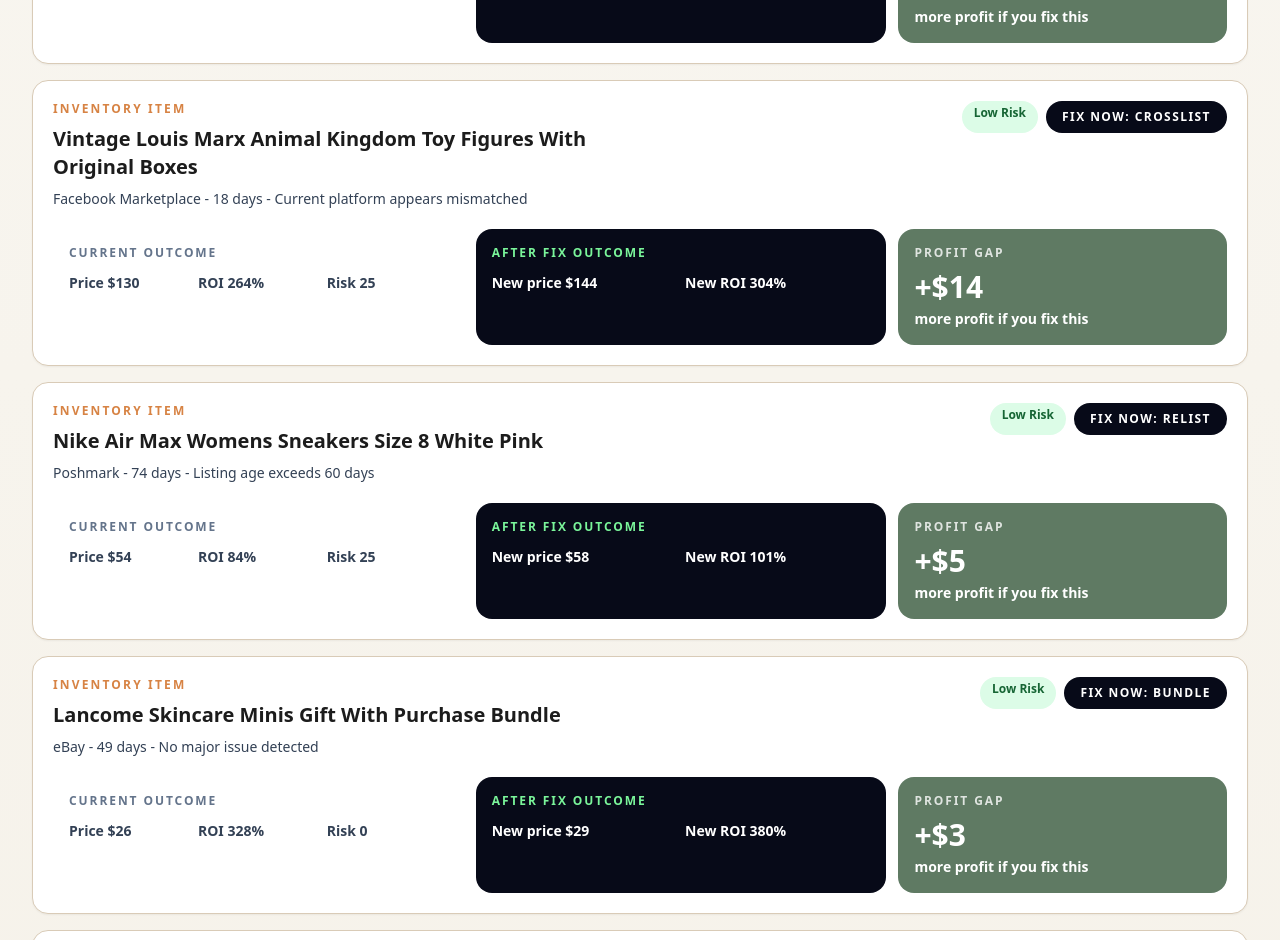
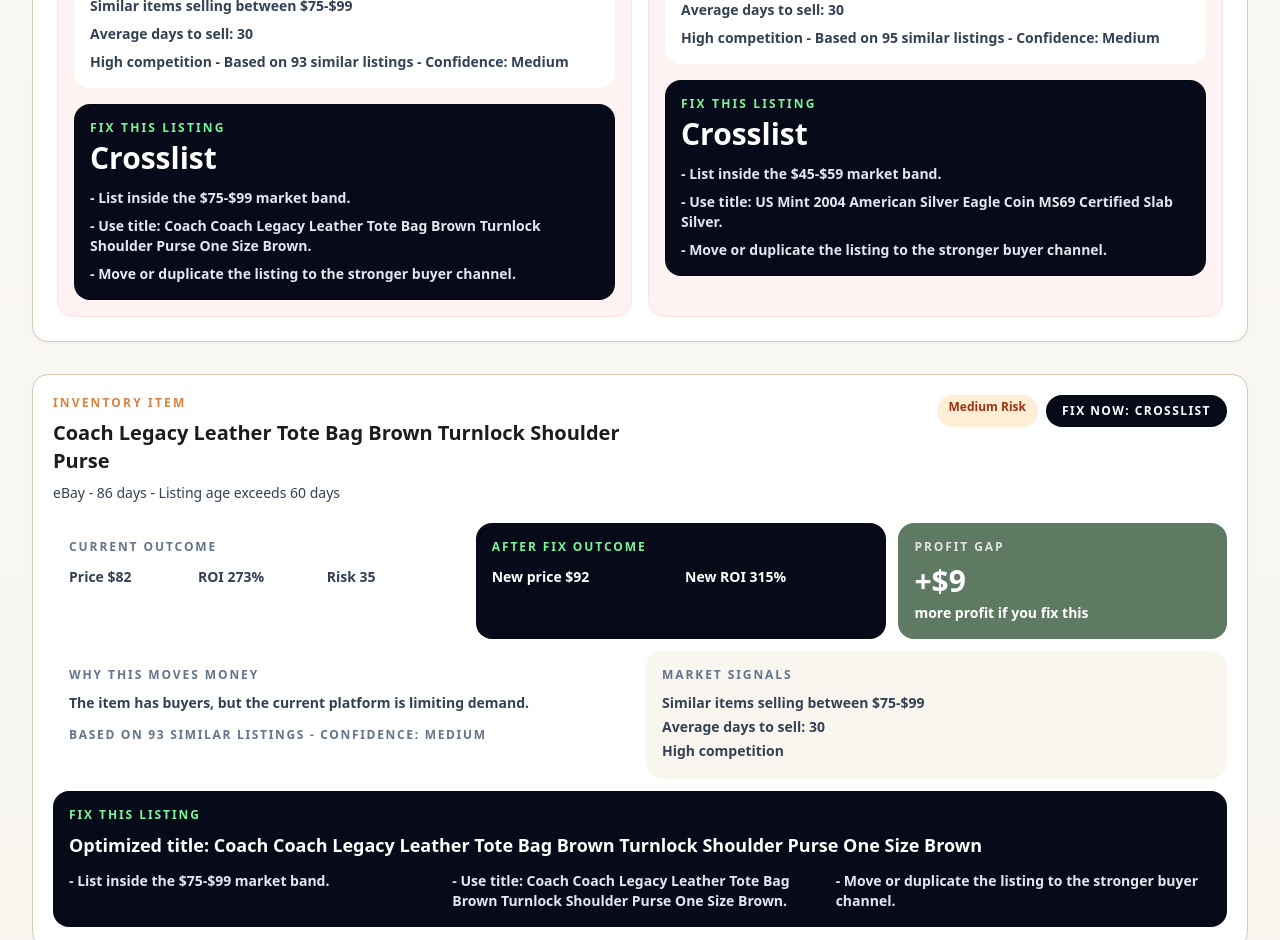
Before and after one commit to RejectedDope/ResaleIQ, a Next.js app: page /dead-listings in a window 1280 px wide. Shown: the part 1860-2800 px from the top of the page. Built offline with nearby package versions, Linux system fonts and the light colour scheme.

Commit message:
Add trust and execution details to Recovery Room

```diff
--- a/app/dead-listings/page.tsx
+++ b/app/dead-listings/page.tsx
@@ -41,12 +41,45 @@
   };
 }
 
+function marketSignals(item: InventoryItem, riskScore: number) {
+  const low = Math.max(6, item.targetSalePrice * (riskScore > 60 ? 0.72 : 0.82));
+  const high = item.targetSalePrice * (riskScore > 60 ? 0.96 : 1.08);
+  const similarCount = Math.max(18, Math.round(42 + item.title.length / 2 + item.listingAgeDays / 4));
+  const daysToSell = Math.max(9, Math.round(18 + riskScore / 3 + (item.targetSalePrice < 25 ? 8 : 0)));
+  const competition = similarCount > 85 ? 'High competition' : similarCount > 55 ? 'Medium competition' : 'Low competition';
+  const confidence = riskScore < 35 ? 'High' : riskScore < 65 ? 'Medium' : 'Low';
+
+  return { low, high, similarCount, daysToSell, competition, confidence };
+}
+
+function moneyExplanation(item: InventoryItem, action: string, riskScore: number) {
+  if (action === 'Reprice') return 'Price is above the simulated market band for the current demand level.';
+  if (action === 'Crosslist') return 'The item has buyers, but the current platform is limiting demand.';
+  if (action === 'Bundle') return 'Low-ticket margin improves when shipping and handling are spread across a bundle.';
+  if (action === 'Donate/Liquidate') return 'Weak margin and stale age make recovery time more expensive than the upside.';
+  if (riskScore > 60) return 'Low visibility and stale age are discounting the current expected sale price.';
+  return 'A cleaner title and pricing reset should improve buyer confidence without inflating the price.';
+}
+
+function optimizedTitle(item: InventoryItem) {
+  return [item.brand, item.title, item.size !== 'OS' ? item.size : '', item.color].filter(Boolean).join(' ').replace(/\s+/g, ' ').slice(0, 80);
+}
+
+function keyChanges(item: InventoryItem, action: string, signals: ReturnType<typeof marketSignals>) {
+  return [
+    `List inside the $${signals.low.toFixed(0)}-$${signals.high.toFixed(0)} market band.`,
+    `Use title: ${optimizedTitle(item)}.`,
+    action === 'Crosslist' ? 'Move or duplicate the listing to the stronger buyer channel.' : `Execute action: ${action}.`,
+  ];
+}
+
 export default function DeadListingsPage() {
   const rows = sampleInventory.map((item) => {
     const analysis = analyzeListing(item);
     const current = currentOutcome(item, analysis.deadListingRisk.riskScore);
     const fixed = fixedOutcome(item, analysis.deadListingRisk.recommendedAction, analysis.deadListingRisk.riskScore);
-    return { item, analysis, current, fixed };
+    const signals = marketSignals(item, analysis.deadListingRisk.riskScore);
+    return { item, analysis, current, fixed, signals };
   });
   const total = rows.length || 1;
   const recoverableRevenue = rows.reduce((sum, row) => sum + row.item.targetSalePrice, 0);
@@ -64,7 +97,7 @@
           <div>
             <h2 className="text-4xl font-extrabold tracking-tight md:text-5xl">Fix the items costing you money right now.</h2>
             <p className="mt-4 max-w-3xl text-sm leading-7 text-slate-300">
-              Every row shows the current money outcome, the after-fix outcome, and the exact profit gap.
+              Every row shows the current money outcome, the after-fix outcome, market context, and the exact listing fix to execute.
             </p>
           </div>
           <div className="rounded-2xl bg-white/10 px-5 py-4">
@@ -90,7 +123,7 @@
           <p className="text-sm font-semibold text-slate-600">Sorted by profit improvement</p>
         </div>
         <div className="mt-5 grid gap-4 md:grid-cols-2">
-          {emergencyQueue.map(({ item, analysis, current, fixed }) => (
+          {emergencyQueue.map(({ item, analysis, current, fixed, signals }) => (
             <div key={item.title} className="rounded-2xl border border-red-100 bg-red-50 p-4">
               <div className="flex items-start justify-between gap-3">
                 <div>
@@ -115,9 +148,24 @@
                 </div>
               </div>
 
+              <p className="mt-3 rounded-2xl bg-white px-4 py-3 text-sm font-bold leading-6 text-slate-700">
+                {moneyExplanation(item, analysis.deadListingRisk.recommendedAction, analysis.deadListingRisk.riskScore)}
+              </p>
+
+              <div className="mt-3 grid gap-2 rounded-2xl bg-white p-4 text-sm font-bold text-slate-700">
+                <p>Similar items selling between ${signals.low.toFixed(0)}-${signals.high.toFixed(0)}</p>
+                <p>Average days to sell: {signals.daysToSell}</p>
+                <p>{signals.competition} - Based on {signals.similarCount} similar listings - Confidence: {signals.confidence}</p>
+              </div>
+
               <div className="mt-4 rounded-2xl bg-[#070A18] p-4 text-white">
-                <p className="text-xs font-bold uppercase tracking-[0.18em] text-[#7AF59A]">Fix Now</p>
+                <p className="text-xs font-bold uppercase tracking-[0.18em] text-[#7AF59A]">Fix This Listing</p>
                 <p className="mt-1 text-3xl font-extrabold">{analysis.deadListingRisk.recommendedAction}</p>
+                <ul className="mt-3 space-y-2 text-sm font-semibold text-slate-200">
+                  {keyChanges(item, analysis.deadListingRisk.recommendedAction, signals).map((change) => (
+                    <li key={change}>- {change}</li>
+                  ))}
+                </ul>
               </div>
             </div>
           ))}
@@ -125,7 +173,7 @@
       </div>
 
       <div className="grid gap-4">
-        {rows.map(({ item, analysis, current, fixed }) => {
+        {rows.map(({ item, analysis, current, fixed, signals }) => {
           const high = analysis.deadListingRisk.riskLevel === 'High';
           return (
             <div key={item.title} className={`rounded-2xl border p-5 shadow-sm ${high ? 'border-red-200 bg-red-50' : 'border-tan bg-white'}`}>
@@ -163,6 +211,30 @@
                   <p className="mt-1 text-sm font-bold">more profit if you fix this</p>
                 </div>
               </div>
+
+              <div className="mt-3 grid gap-3 lg:grid-cols-[1fr_1fr]">
+                <div className="rounded-2xl bg-white p-4 text-sm font-bold leading-6 text-slate-700">
+                  <p className="text-xs font-extrabold uppercase tracking-[0.16em] text-slate-500">Why this moves money</p>
+                  <p className="mt-2">{moneyExplanation(item, analysis.deadListingRisk.recommendedAction, analysis.deadListingRisk.riskScore)}</p>
+                  <p className="mt-3 text-xs uppercase tracking-[0.14em] text-slate-500">Based on {signals.similarCount} similar listings - Confidence: {signals.confidence}</p>
+                </div>
+                <div className="rounded-2xl bg-ivory p-4 text-sm font-bold leading-6 text-slate-700">
+                  <p className="text-xs font-extrabold uppercase tracking-[0.16em] text-slate-500">Market Signals</p>
+                  <p className="mt-2">Similar items selling between ${signals.low.toFixed(0)}-${signals.high.toFixed(0)}</p>
+                  <p>Average days to sell: {signals.daysToSell}</p>
+                  <p>{signals.competition}</p>
+                </div>
+              </div>
+
+              <div className="mt-3 rounded-2xl bg-[#070A18] p-4 text-white">
+                <p className="text-xs font-extrabold uppercase tracking-[0.16em] text-[#7AF59A]">Fix This Listing</p>
+                <p className="mt-2 text-lg font-extrabold">Optimized title: {optimizedTitle(item)}</p>
+                <ul className="mt-3 grid gap-2 text-sm font-semibold text-slate-200 md:grid-cols-3">
+                  {keyChanges(item, analysis.deadListingRisk.recommendedAction, signals).map((change) => (
+                    <li key={change}>- {change}</li>
+                  ))}
+                </ul>
+              </div>
             </div>
           );
         })}
```
